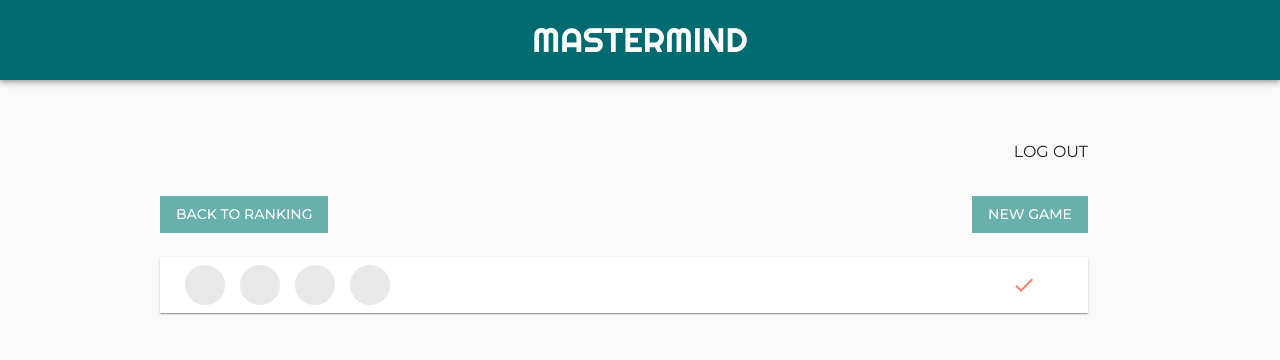
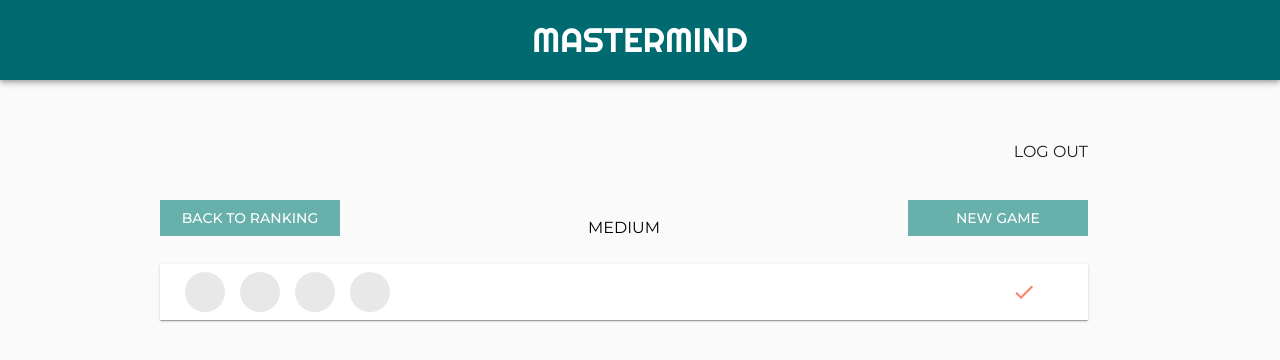
Before and after one commit to SalomeTreichler/mastermind, a React (Create React App) app: page /game in a window 1280 px wide. Shown: the top 360 px of the page. Built offline with nearby package versions, Linux system fonts and the light colour scheme.

Commit message:
added difficulty to Game Screen

```diff
--- a/src/components/atoms/CustomButton.js
+++ b/src/components/atoms/CustomButton.js
@@ -14,7 +14,7 @@ export default function CustomButton(props) {
     const classes = useStyles();
 
     return (
-        <Button {...props} variant="contained" disableElevation color="primary" className={classes.button}>
+        <Button {...props} variant="contained" disableElevation color="primary" className={classes.button} style={{width: "180px"}}>
             {props.text}
         </Button>
     );
--- a/src/components/pages/GamePage.js
+++ b/src/components/pages/GamePage.js
@@ -55,6 +55,8 @@ export default function GamePage() {
                 </Grid>
                 <Grid item style={{color: "green"}}>
                     {winningText}
+                    <br/>
+                    <Typography style={{color: "black"}}>{difficulty.toUpperCase()}</Typography>
                 </Grid>
                 <Grid item>
                     <CustomButton text={"New Game"} onClick={handleNewGame}/>
```
